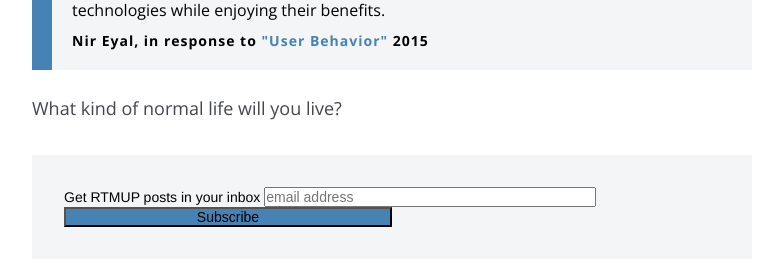
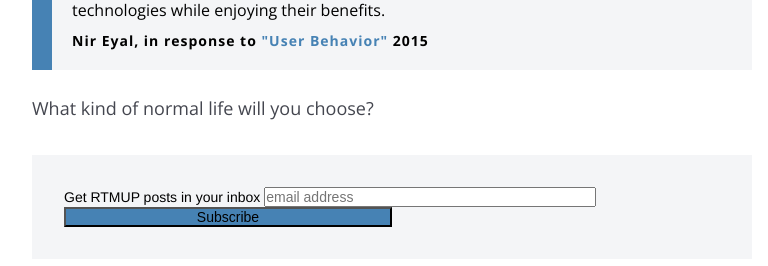
Before and after one commit to mcknightlabs/rtmup, a Jekyll site: the page built from _posts/2017-7-24-addiction.md, in a window 1280 px wide and 900 px high, scrolled down 1916 px. Shown: the part 301-567 px from the top of the window, without its empty margins (248-1016 px from the left). Built offline with Jekyll 4.4.1, drawn with Linux system fonts in a browser that asks for light colours; comment, search, counter and statistics services are not loaded.

Commit message:
udpates addiction copy

```diff
--- a/_posts/2017-7-24-addiction.md
+++ b/_posts/2017-7-24-addiction.md
@@ -40,4 +40,4 @@ Few of us want these technologies banned or regulated by ham-fisted government o
 <citation>Nir Eyal, in response to <a href="https://aeon.co/essays/if-the-internet-is-addictive-why-don-t-we-regulate-it">"User Behavior"</a> 2015</citation>
 </blockquote>
 
-<p>What kind of normal life will you live?</p>
+<p>What kind of normal life will you choose?</p>
```
